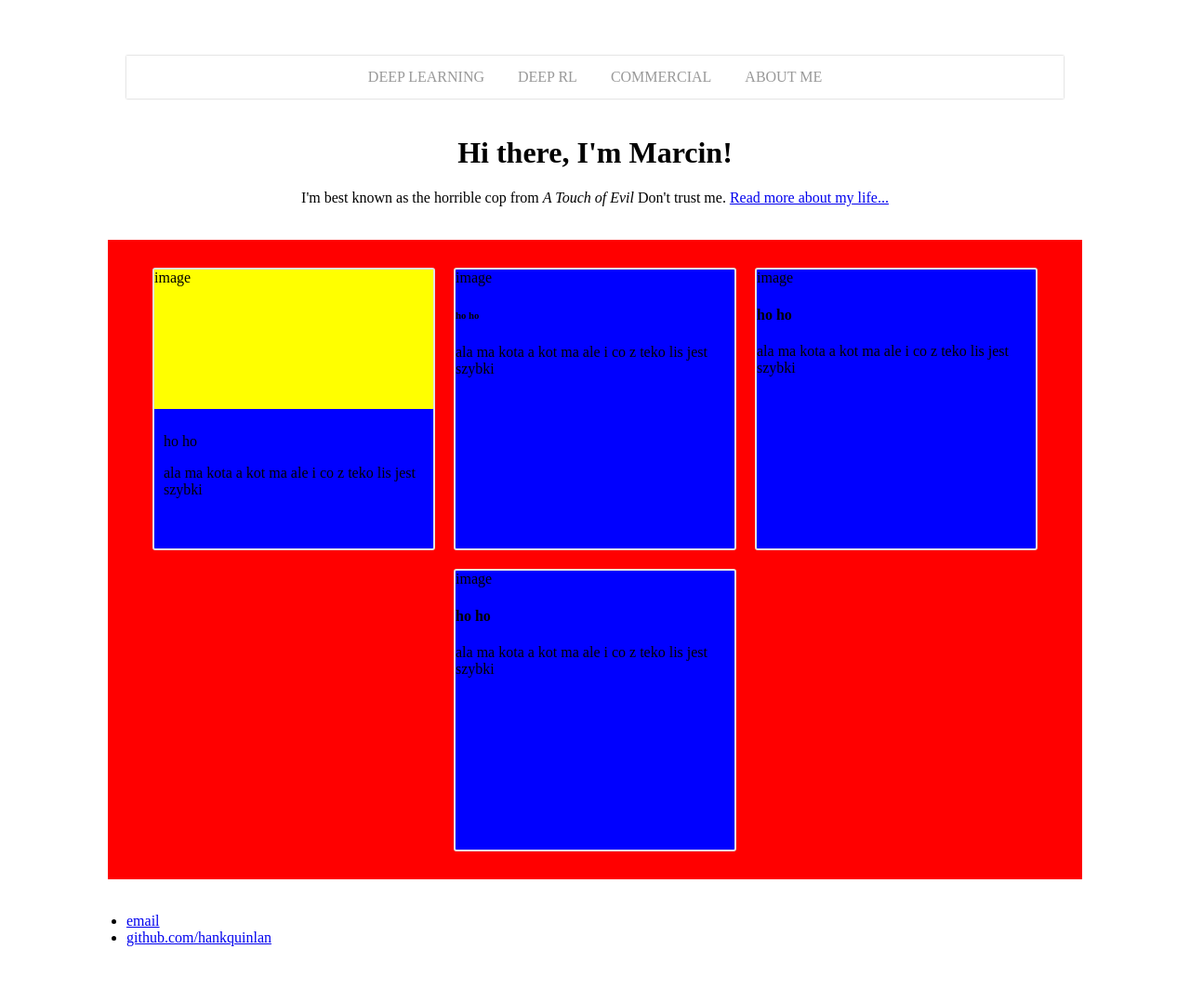
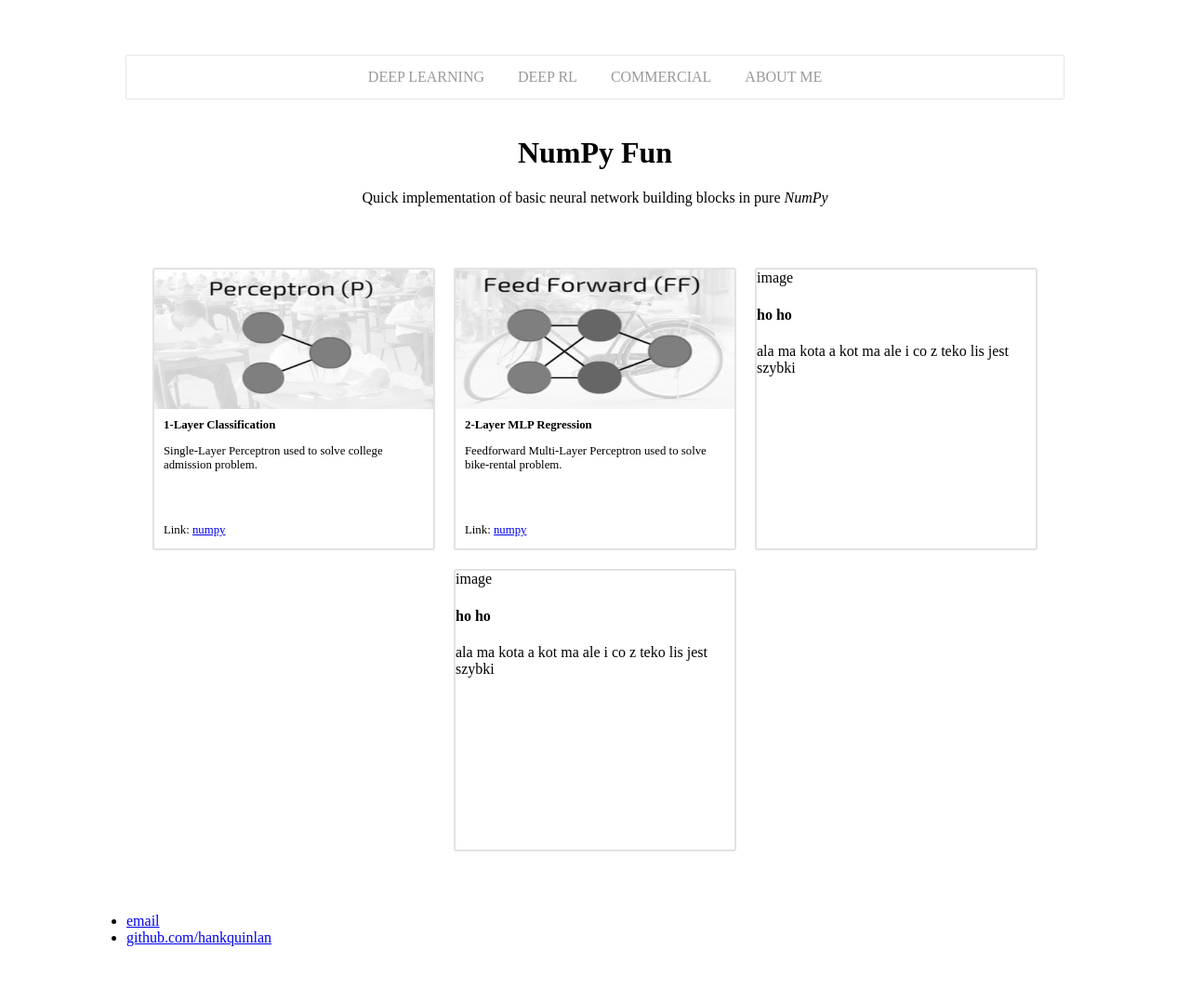
Before and after one commit to marcinbogdanski/marcinbogdanski.github.io, a Jekyll site: the page built from deep-learning.html, in a window 1280 px wide. Shown: the whole page at 93% size. Built offline with Jekyll 4.4.1, drawn with Linux system fonts in a browser that asks for light colours.

Commit message:
Add proper studen admission link

```diff
--- a/_layouts/default.html
+++ b/_layouts/default.html
@@ -3,7 +3,7 @@
     <head>
         <title>{{ page.title }}</title>
         <!-- link to main stylesheet -->
-        <link rel="stylesheet" type="text/css" href="/css/main.css">
+        <link rel="stylesheet" type="text/css" href="/assets/css/main.css">
     </head>
     <body>
 
--- a/css/main.css
+++ b/assets/css/main.css
@@ -50,7 +50,7 @@ nav ul li a:hover {
     flex-wrap: wrap;
     justify-content: center;
 
-    background: red;
+    // background: red;
     margin: 20px;
     padding: 20px;
     max-width: 1200px;
@@ -58,7 +58,6 @@ nav ul li a:hover {
 }
 
 .grid li {
-    background: blue;
     border: 2px solid #E2E2E2;
     border-radius: 3px;
 
@@ -75,12 +74,22 @@ nav ul li a:hover {
 }
 
 .card_image{
-    background: yellow;
     width: 100%;
     height: 150px;
 }
+.card_image img{
+    width: 100%;
+    height: 100%;
+}
+
 .card_text{
     padding: 10px;
+    font-size: 80%;
+}
+.link{
+    position: absolute;
+    bottom: 0px;
+    left: 10px;
 }
 
 
--- a/deep-learning.html
+++ b/deep-learning.html
@@ -3,8 +3,8 @@ layout: default
 ---
 
 <div class="section">
-    <h1>Hi there, I'm Marcin!</h1>
-    <p>I'm best known as the horrible cop from <em>A Touch of Evil</em> Don't trust me. <a href="/about">Read more about my life...</a></p>
+    <h1>NumPy Fun</h1>
+    <p>Quick implementation of basic neural network building blocks in pure <em>NumPy</em></p>
 </div>
 
 <div class="boxes">
@@ -12,21 +12,24 @@ layout: default
     <ul class="grid">
         <li>
             <div class="card_image">
-                <a target="_blank">image</a>
+                <a href="https://marcinbogdanski.github.io/ai-sketchpad/NumpyNN/0010_FC_1Layer.html">
+                    <img src="/assets/images/1layer.jpg" alt="One layer classification."/></a>
             </div>
             <div class="card_text">
-                <p>ho ho</p>
-                <p>ala ma kota a kot ma ale i co z teko lis jest szybki</p>
+                <b>1-Layer Classification</b>
+                <p>Single-Layer Perceptron used to solve college admission problem.</p>
+                <p class="link">Link: <a href="https://marcinbogdanski.github.io/ai-sketchpad/NumpyNN/0010_FC_1Layer.html">numpy</a></p>
             </div>
         </li>
 
         <li>
-            <div>
-                <a target="_blank">image</a>
+            <div class="card_image">
+                <a target="_blank"><img src="/assets/images/2layer_reg.jpg" alt="Two layer regression."/></a>
             </div>
-            <div>
-                <h6>ho ho</h6>
-                <p>ala ma kota a kot ma ale i co z teko lis jest szybki</p>
+            <div class="card_text">
+                <b>2-Layer MLP Regression</b>
+                <p>Feedforward Multi-Layer Perceptron used to solve bike-rental problem.</p>
+                <p class="link">Link: <a href="_blank">numpy</a></p>
             </div>
         </li>
 
```
Also changed, not shown: assets/images/1layer.jpg (added), assets/images/2layer_reg.jpg (added).
